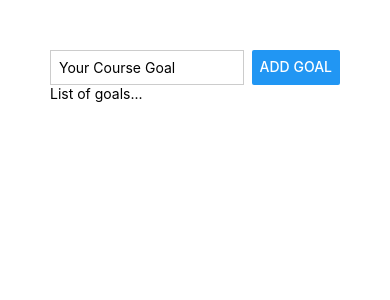
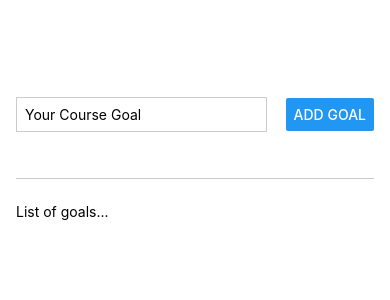
Before and after one commit to AndreeaMagda/todoApp, a React Native app: screen / in a window 390 px wide. Shown: the top 300 px of the page. Built offline with nearby package versions, Linux system fonts and the light colour scheme.

Commit message:
Improving the layout

```diff
--- a/App.js
+++ b/App.js
@@ -4,11 +4,11 @@
 export default function App() {
   return (
     <View style={styles.appContainer}>
-      <View style={styles.inptContainer}>
+      <View style={styles.inputContainer}>
         <TextInput style={styles.textInput} placeholder="Your Course Goal" />
         <Button title="ADD goal" />
       </View>
-      <View>
+      <View style={styles.goalsContainer}>
         <Text>List of goals...</Text>
       </View>
     </View>
@@ -17,17 +17,28 @@
 
 const styles = StyleSheet.create({
   appContainer: {
-    padding: 50,
+    flex: 1,
+    paddingTop: 50,
+    paddingHorizontal: 16,
+    backgroundColor: '#ffffff',
   },
-  inptContainer: {
+  inputContainer: {
+    flex: 1,
     flexDirection: 'row',
     justifyContent: 'space-between',
+    alignItems: 'center',
+    marginBottom: 24,
+    borderBottomWidth: 1,
+    borderBottomColor: '#cccccc',
   },
   textInput: {
     borderWidth: 1,
     borderColor: '#cccccc',
-    width: '80%',
+    width: '70%',
     marginRight: 8,
     padding: 8,
   },
+  goalsContainer: {
+    flex: 5,
+  },
 });
```
